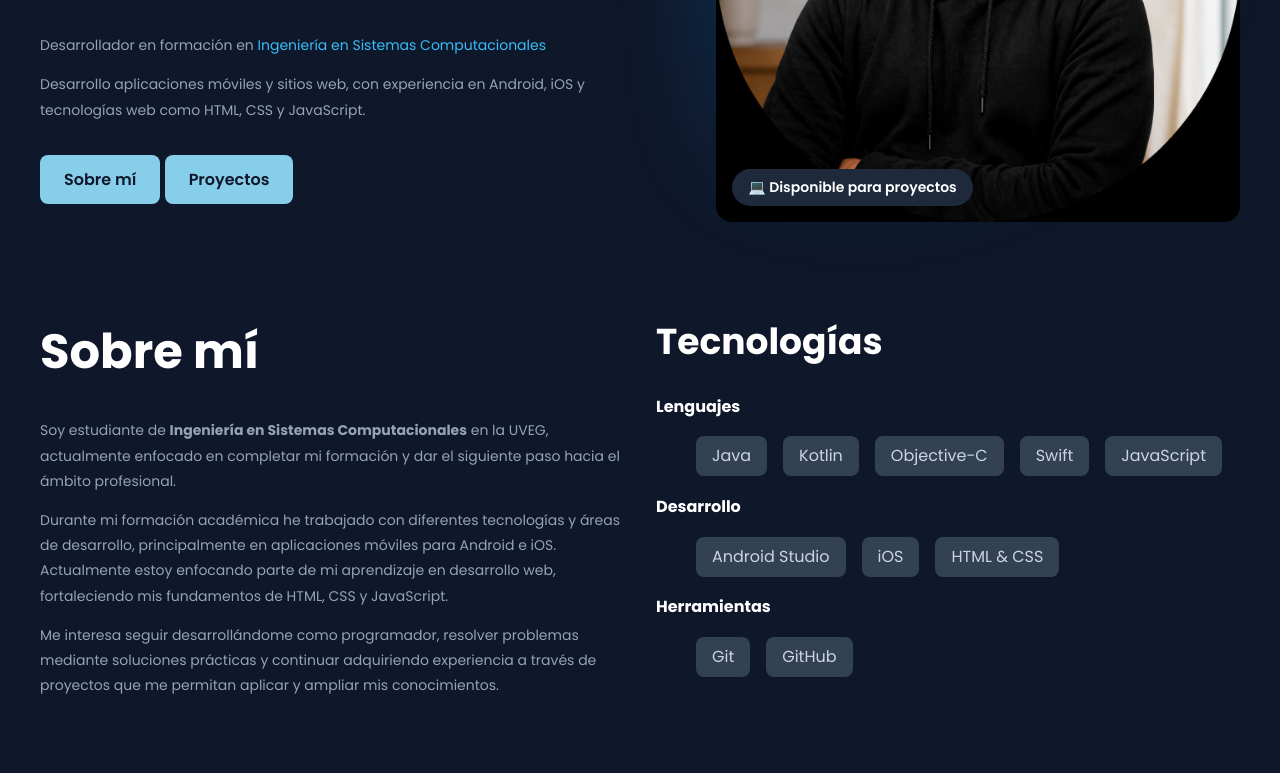
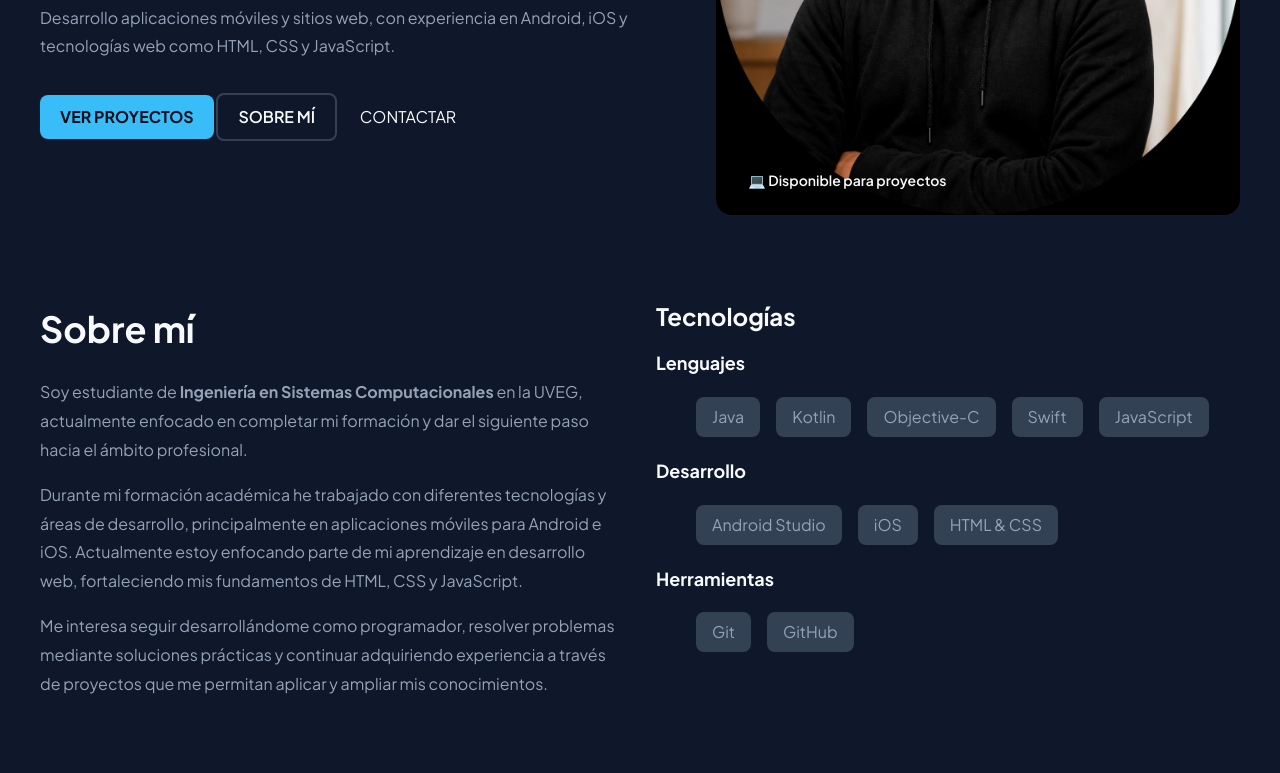
Before and after one commit to dsan-io/personalWeb, a website: page index.html in a window 1280 px wide. Shown: the part 460-1233 px from the top of the page. Drawn offline with nearby package versions, Linux system fonts and the light colour scheme.

Commit message:
style: Update styles and modify tokens for better design consistency

```diff
--- a/index.html
+++ b/index.html
@@ -48,8 +48,9 @@
               Android, iOS y tecnologías web como HTML, CSS y JavaScript.
             </p>
             <div class="hero__buttons">
-              <a href="#sobreMi" class="btn">Sobre mí</a>
-              <a href="#proyectos" class="btn">Proyectos</a>
+              <a href="#proyectos" class="btn btn-primary">VER PROYECTOS</a>
+              <a href="#sobreMi" class="btn btn-secondary">SOBRE MÍ</a>
+              <a href="#contacto" class="btn">CONTACTAR</a>
             </div>
           </div>
           <div class="blob">
@@ -205,10 +206,10 @@
         </div>
         <div></div>
       </section>
-      <footer class="footer">
-        <p>&copy; 2026 Leonardo Sandoval. Todos los derechos reservados.</p>
-      </footer>
     </main>
+    <footer class="footer">
+      <p>&copy; 2026 Leonardo Sandoval. Todos los derechos reservados.</p>
+    </footer>
   </body>
   <script src="https://unpkg.com/lucide@1.43.0"></script>
   <script>
--- a/styles/base/_global.css
+++ b/styles/base/_global.css
@@ -3,6 +3,10 @@
   width: 16px;
   height: 16px;
   stroke-width: 1px;
+}
+
+main {
+  background-color: var(--color-bg-canvas-layer);
 }
 
 .hero {
@@ -26,6 +30,5 @@
 }
 
 .footer {
-  background-color: var(--color-bg--nav);
   padding: 1rem;
 }
--- a/styles/base/_reset.css
+++ b/styles/base/_reset.css
@@ -46,15 +46,16 @@
 /* Configuramos la tipografía para toda la web */
 body {
   min-height: 100vh;
-  font-family: "Poppins", Arial, sans-serif;
+  font-family: "Plus Jakarta Sans", sans-serif;
   display: flex;
   flex-direction: column;
-  background-color: var(--color-main-bg);
-  color: var(--color-primary--text);
+  background-color: var(--color-bg-canvas);
+  color: var(--color-text-primary);
   line-height: 1.5; /* Increase line-height */
   -webkit-font-smoothing: antialiased; /* Improve text rendering */
   margin: 0; /* Remove default margin */
   padding: 0; /* Remove default padding */
+  font-size: var(--font-size-p); /* Set default font size */
 }
 
 /* Improve media defaults */
--- a/styles/base/_tokens.css
+++ b/styles/base/_tokens.css
@@ -1,60 +1,64 @@
-:root {
-  --fs-14: calc(14 / 16 * 1rem);
-  --fs-16: calc(16 / 16 * 1rem);
-  --fs-24: calc(24 / 16 * 1rem);
-  --fs-36: calc(36 / 16 * 1rem);
-  --fs-42: calc(42 / 16 * 1rem);
-  --fs-48: calc(48 / 16 * 1rem);
-  --fs-72: calc(72 / 16 * 1rem);
-
-  --font-size-topnav: var(--fs-14);
-  --font-size-h1: var(--fs-42);
-  --font-size-h2: var(--fs-36);
-  --font-size-h3: var(--fs-24);
-  --font-size-h4: var(--fs-16);
-  --font-size-p: var(--fs-14);
-
-  @media (width >= calc(600 / 16 * 1rem)) {
-    --font-size-topnav: var(--fs-16);
-    --font-size-h1: var(--fs-72);
-    --font-size-h2: var(--fs-48);
-    --font-size-h3: var(--fs-36);
-  }
-}
-
 /* Colors */
 :root {
-  --c-slate-950: #0f172a;
+  /* Slate — superficies y texto neutro */
+  --c-slate-975: #0a0f1d; /* canvas base (nuevo, el fondo más profundo) */
+  --c-slate-950: #0f172a; /* surface layer */
   --c-slate-900: #16213b;
-  --c-slate-800: #1e293b;
-  --c-slate-700: #334155;
+  --c-slate-800: #1e293b; /* surface elevated / hover */
+  --c-slate-700: #334155; /* border definition */
+  --c-slate-500: #64748b; /* texto muted (nuevo) */
+  --c-slate-400: #94a3b8; /* texto secundario */
 
-  --c-slate-400: #94a3b8;
-  --c-slate-300: #cbd5e1;
+  /* Text / neutral */
+  --c-slate-300: #f8fafc;
 
-  --c-white: #ffffff;
-
+  /* Sky — acento primario */
   --c-sky-300: #87ceeb;
   --c-sky-400: #38bdf8;
   --c-sky-600: #0284c7;
   --c-sky-700: #0369a1;
 
-  --color-main-bg: var(--c-slate-950);
+  /* Cyan — acento secundario (nuevo) */
+  --c-cyan-500: #06b6d4;
 
-  --color-bg--nav: var(--c-slate-900);
-  --color-bg--card: var(--c-slate-800);
-  --color-bg--tag: var(--c-slate-700);
+  /* Emerald — estado / disponibilidad (nuevo) */
+  --c-emerald-500: #10b981;
 
-  --color-primary--text: var(--c-white);
-  --color-secondary--text: var(--c-slate-400);
-  --color-muted--text: var(--c-slate-300);
+  /* Rojo — estados de error (nuevo, para validación de formulario) */
+  --c-red-300: #ffb4ab;
+  --c-red-900: #93000a;
 
-  --btn-bg: var(--c-sky-300);
-  --btn-text: var(--c-slate-950);
+  /* ---------- Canvas ---------- */
 
-  --btn-bg--hover: var(--c-sky-400);
-  --btn-text--hover: var(--c-slate-950);
+  --color-bg-canvas: var(--c-slate-975);
+  --color-bg-canvas-layer: var(--c-slate-950);
+  --color-bg-canvas-lowest: var(--c-slate-900);
+
+  --color-bg-surface-low: var(--c-slate-800); /*bg card*/
+  --color-bg-surface: var(--c-slate-700); /*tag, border*/
+
+  /* ---------- Buttons ---------- */
+
+  --color-btn-bg: var(--c-sky-400);
+  --color-btn-text: var(--c-slate-975);
+  --color-btn-bg--hover: var(--c-cyan-500);
+
+  --color-btn-secondary-bg: transparent;
+  --color-btn-secondary-text: var(--c-slate-300);
+  --color-btn-secondary-border: var(--c-slate-700);
+  --color-btn-secondary-border--hover: var(--c-sky-400);
+
+  /* ---------- Text ---------- */
+
+  --color-text-primary: var(--c-slate-300);
+  --color-text-secondary: var(--c-slate-400);
+  --color-text-muted: var(--c-slate-500);
 
   --color-accent-primary: var(--c-sky-600);
   --color-accent-primary--hover: var(--c-sky-700);
+  --color-accent-secondary: var(--c-cyan-500);
+
+  --color-status-success: var(--c-emerald-500);
+  --color-status-error: var(--c-red-300);
+  --color-status-error--bg: var(--c-red-900);
 }
--- a/styles/base/_typography.css
+++ b/styles/base/_typography.css
@@ -1,4 +1,39 @@
-@import url("https://fonts.googleapis.com/css2?family=Poppins:wght@400;500;600;700&display=swap");
+@import url("https://fonts.googleapis.com/css2?family=Plus+Jakarta+Sans:ital,wght@0,200..800;1,200..800&display=swap");
+
+:root {
+  /* ---------- Tipografía: primitivos (--fs-*) ---------- */
+  --fs-12: 0.75rem; /* 12px — labels */
+  --fs-13: 0.8125rem; /* 13px — code / technology chips */
+  --fs-14: 0.875rem; /* 14px — body mobile */
+  --fs-16: 1rem; /* 16px — body desktop */
+  --fs-18: 1.125rem; /* 18px — headline-sm */
+  --fs-24: 1.5rem; /* 24px — headline-lg */
+  --fs-28: 1.75rem; /* 28px — headline-xl mobile */
+  --fs-36: 2.25rem; /* 36px — headline-xl / hero mobile */
+  --fs-56: 3.5rem; /* 56px — hero desktop */
+
+  /* ---------- Tipografía: semánticos (--font-size-*) ---------- */
+  --font-size-h1: var(--fs-36); /* display-hero-mobile */
+  --font-size-h2: var(--fs-28); /* headline-xl-mobile */
+  --font-size-h3: var(
+    --fs-24
+  ); /* headline-lg (tamaño fijo, sin variante mobile/desktop) */
+  --font-size-h4: var(--fs-18); /* headline-sm */
+  --font-size-p: var(--fs-14);
+  --font-size-label-caps: var(--fs-12); /* overlines, badges en mayúsculas */
+  --font-size-label-sm: var(--fs-12); /* etiquetas pequeñas */
+  --font-size-code: var(--fs-13); /* fragmentos de código inline */
+
+  @media (width >= calc(600 / 16 * 1rem)) {
+    --font-size-topnav: var(--fs-14);
+    --font-size-h1: var(--fs-56); /* display-hero */
+    --font-size-h2: var(--fs-36); /* headline-xl */
+    --font-size-p: var(
+      --fs-16
+    ); /* body-lg desktop / body-md mobile, según guía de accesibilidad */
+    /* h3 y h4 no cambian: headline-lg y headline-sm son tamaños fijos en el spec */
+  }
+}
 
 h1 {
   font-size: var(--font-size-h1);
@@ -16,6 +51,6 @@
 
 p {
   font-size: var(--font-size-p);
-  color: var(--color-secondary--text);
+  color: var(--color-text-secondary);
   line-height: 1.8;
 }
--- a/styles/components/_button.css
+++ b/styles/components/_button.css
@@ -1,16 +1,20 @@
 .btn {
   display: inline-block;
-  padding: 0.8rem 1.5rem;
-  border-radius: 0.5rem;
-  font-weight: 600;
+  padding: 10px 20px;
+  border-radius: 8px;
   text-decoration: none;
-  color: var(--btn-text);
-  background-color: var(--btn-bg);
   transition: 0.3s ease-in-out;
+}
+
+.btn-primary {
+  background-color: var(--color-btn-bg);
+  color: var(--color-btn-text);
+  font-weight: 700;
 
   &:hover {
-    background-color: var(--btn-bg--hover);
-    color: var(--btn-text--hover);
+    background-color: var(--color-btn-bg--hover);
+    transform: translateY(-1px);
+    box-shadow: 0 0 12px rgba(6, 182, 212, 0.4);
   }
 
   &:focus-visible {
@@ -22,3 +26,24 @@
     transform: scale(0.98);
   }
 }
+
+.btn-secondary {
+  background-color: var(--color-btn-secondary-bg);
+  color: var(--color-btn-secondary-text);
+  border: 2px solid var(--color-btn-secondary-border);
+  font-weight: 600;
+
+  &:hover {
+    border: 2px solid var(--color-btn-secondary-border--hover);
+    background: rgba(56, 189, 248, 0.1);
+  }
+
+  &:focus-visible {
+    outline: 2px solid var(--color-accent-primary);
+    outline-offset: 2px;
+  }
+
+  &:active {
+    transform: scale(0.98);
+  }
+}
--- a/styles/components/_card.css
+++ b/styles/components/_card.css
@@ -1,8 +1,8 @@
 .card {
-  background-color: var(--color-bg--card);
+  background-color: var(--color-bg-surface-low);
   border-radius: 1rem;
   padding: 1rem;
-  box-shadow: 0px 4px 6px rgba(0, 0, 0, 0.1);
+  box-shadow: 0px 4px 6px var(--color-bg-surface);
   overflow: hidden;
 }
 
--- a/styles/components/_skill-tag.css
+++ b/styles/components/_skill-tag.css
@@ -7,6 +7,6 @@
 .skills__item {
   padding: 0.5rem 1rem;
   border-radius: 0.5rem;
-  background-color: var(--color-bg--tag);
-  color: var(--color-muted--text);
+  background-color: var(--color-bg-surface);
+  color: var(--color-text-secondary);
 }
--- a/styles/layout/_header.css
+++ b/styles/layout/_header.css
@@ -1,12 +1,23 @@
+.site-header {
+  font-size: var(--font-size-topnav);
+}
+
+.site-header__nav {
+  display: flex;
+  justify-content: space-between;
+  align-items: center;
+  gap: 4rem;
+  padding: 1.2rem 2rem;
+  flex-wrap: wrap;
+}
+
 .nav__list {
   display: flex;
   gap: 2rem;
 }
 
 .nav__item {
-  font-size: var(--font-size-topnav);
   font-weight: 600;
-  color: var(--color-primary--text);
   transition: all 0.3s ease-in-out;
 
   &:hover {
@@ -18,17 +29,3 @@
     outline-offset: 2px;
   }
 }
-
-.site-header {
-  background-color: var(--color-bg--nav);
-  font-size: var(--font-size-topnav);
-}
-
-.site-header__nav {
-  display: flex;
-  justify-content: space-between;
-  align-items: center;
-  gap: 4rem;
-  padding: 1.2rem 2rem;
-  flex-wrap: wrap;
-}
--- a/styles/utilities/_utilities.css
+++ b/styles/utilities/_utilities.css
@@ -23,7 +23,7 @@
 }
 
 .hero__eyebrow {
-  color: var(--c-sky-400);
+  color: var(--color-accent-secondary);
   font-weight: 600;
   letter-spacing: 0.05em;
   text-transform: uppercase;
@@ -31,7 +31,7 @@
 }
 
 .text-accent {
-  color: var(--c-sky-400);
+  color: var(--color-accent-primary);
 }
 
 .hero__badge {
```
